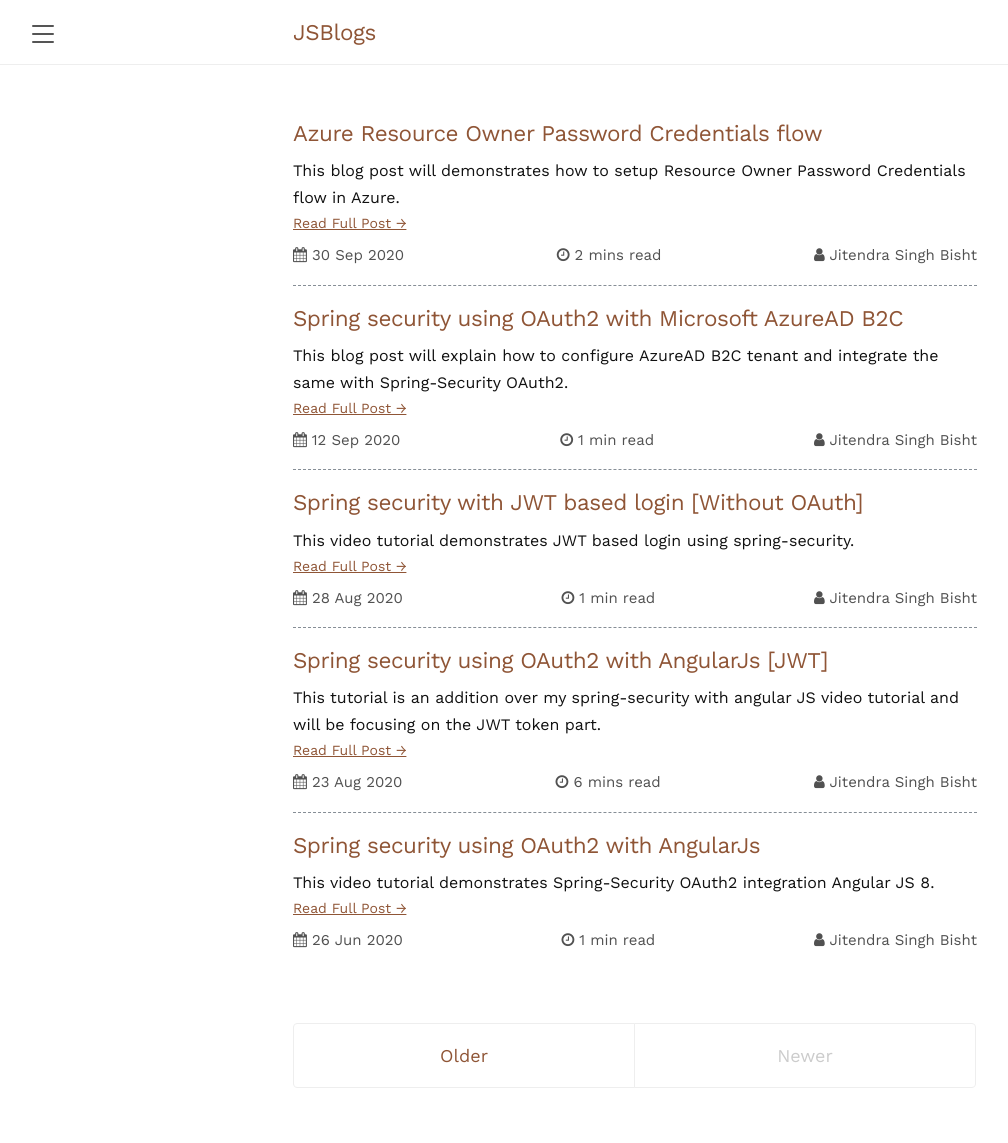
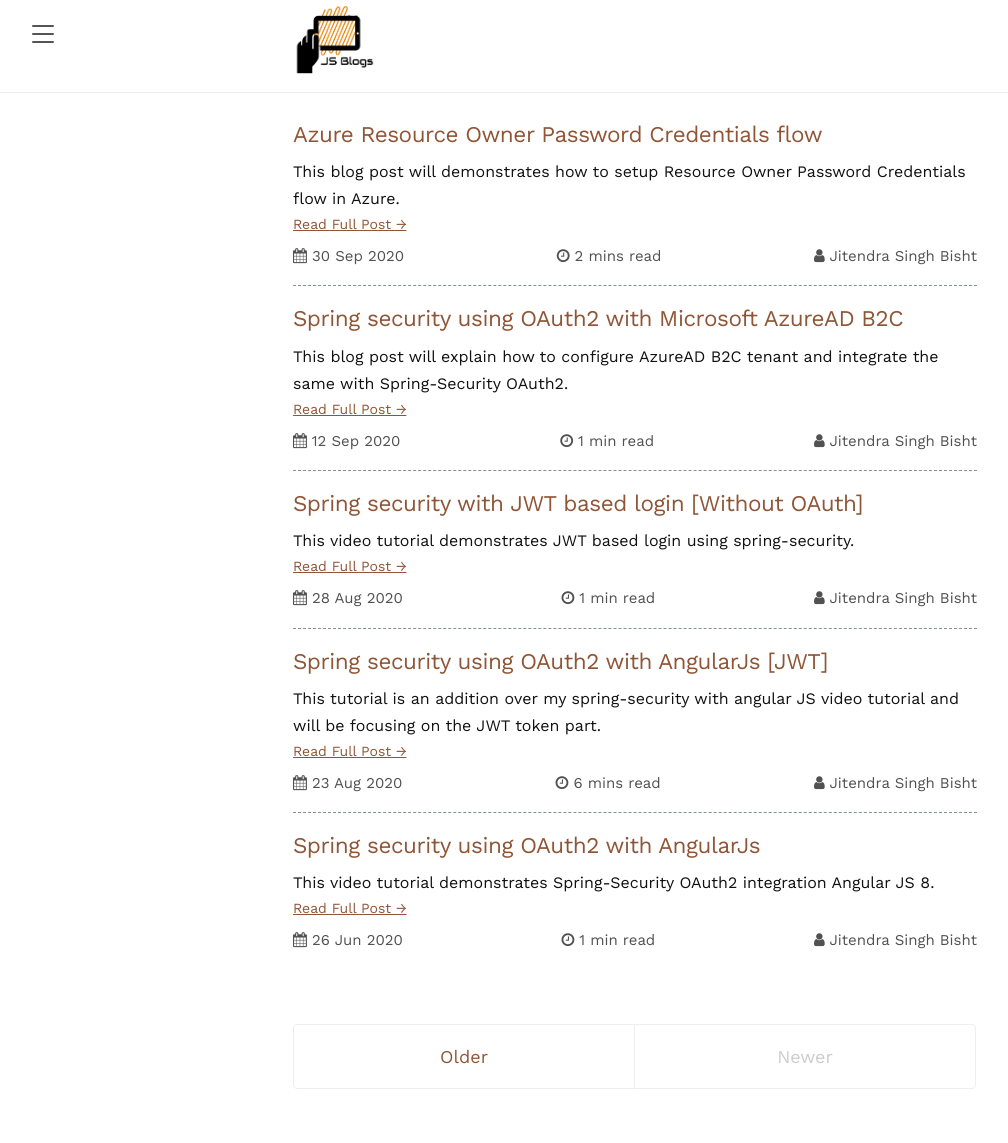
Before and after one commit to jsblogs/jsblogs.github.io, a Jekyll site: the page built from index.html, in a window 1280 px wide. Shown: the whole page, without its empty margins (5-1013 px from the left). Built offline with Jekyll 4.4.1, drawn with Linux system fonts in a browser that asks for light colours; nearby versions of some CDN libraries; the list of posts is cut into pages by our own code.

Commit message:
Logo added

```diff
--- a/_includes/head.html
+++ b/_includes/head.html
@@ -15,10 +15,10 @@
   <link rel="canonical" href="{{ page.url | absolute_url }}">
   {% endif %}
 
-  <link rel="stylesheet" href="{{ '/public/css/poole.css' | absolute_url }}">
-  <link rel="stylesheet" href="{{ '/public/css/syntax.css' | absolute_url }}">
-  <link rel="stylesheet" href="{{ '/public/css/lanyon.css' | absolute_url }}">
-  <link rel="stylesheet" href="{{ '/public/css/jsblogs.css' | absolute_url }}">
+  <link rel="stylesheet" href="{{site.baseurl}}/public/css/poole.css">
+  <link rel="stylesheet" href="{{site.baseurl}}/public/css/syntax.css">
+  <link rel="stylesheet" href="{{site.baseurl}}/public/css/lanyon.css">
+  <link rel="stylesheet" href="{{site.baseurl}}/public/css/jsblogs.css">
   <link href="https://fonts.googleapis.com/css2?family=Work+Sans:wght@300;400&display=swap" rel="stylesheet">
   <link href="https://maxcdn.bootstrapcdn.com/font-awesome/4.6.3/css/font-awesome.min.css" rel="stylesheet">
 
--- a/_layouts/default.html
+++ b/_layouts/default.html
@@ -12,8 +12,9 @@
       <div class="masthead">
         <div class="container">
           <h3 class="masthead-title">
-            <a href="{{ site.baseurl }}/" title="Home">{{ site.title }}</a>
-            <small>{{ site.tagline }}</small>
+            <a href="{{ site.baseurl }}/" title="Home">
+              <img src="{{site.baseurl}}/public/images/jsblogs.png" class="site-logo"/>
+            </a>
           </h3>
         </div>
       </div>
--- a/public/css/jsblogs.css
+++ b/public/css/jsblogs.css
@@ -107,3 +107,13 @@ a {
     right: 0;
     border: 0;
 }
+
+.site-logo {
+    width: 12%;
+}
+
+.masthead {
+    padding-top:    5px !important;
+    padding-bottom: 0 !important;
+    margin-bottom: 1.5rem !important;
+}
```
Also changed, not shown: public/images/jsblogs.png.
